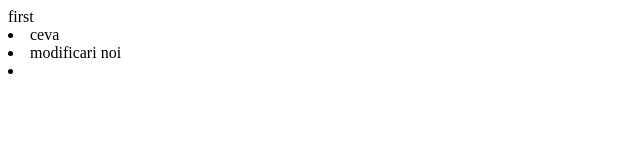
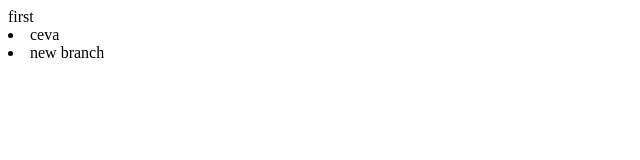
Before and after one commit to i626F/gitTutorial, a plain HTML site: page index.html in a window 1280 px wide. Shown: the full height of the page, 0-640 px from the left. Drawn offline with Linux system fonts and the light colour scheme.

Commit message:
first commit on new branch

```diff
--- a/index.html
+++ b/index.html
@@ -9,7 +9,6 @@
   <body>
     <div>first</div>
     <li>ceva</li>
-    <li>modificari noi</li>
-    <li></li>
+    <li>new branch</li>
   </body>
 </html>
```
